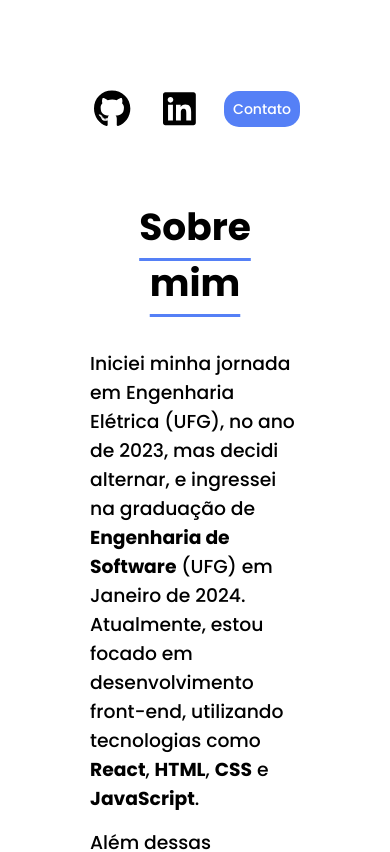
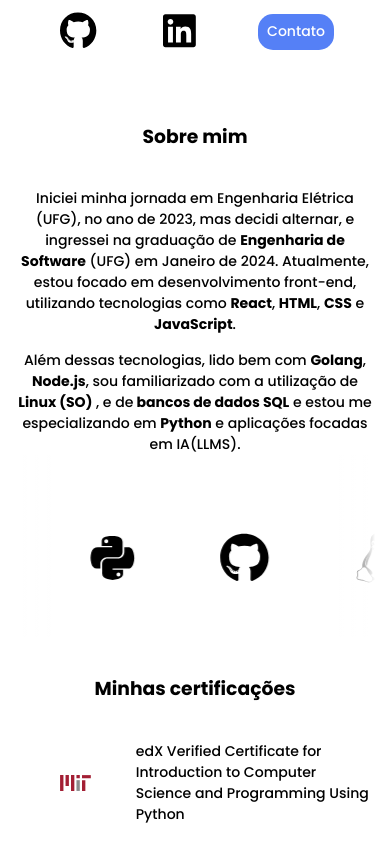
Before and after one commit to Luucasgontijo/portfolio, a React (Create React App) app: page / in a window 390 px wide. Shown: the part 920-1772 px from the top of the page. Built offline with nearby package versions, Linux system fonts and the light colour scheme.

Commit message:
media query adjusts

```diff
--- a/src/App.css
+++ b/src/App.css
@@ -7,6 +7,8 @@
     font-weight: var(--font-thin);
     font-size: var(--normal-font-size);
     margin: 0px 0px;
+    overflow-x: hidden;
+
   }
 
 /* === main css === */
@@ -333,13 +335,24 @@ font-weight: 300;
 @media (max-width: 692px) {
   main {
     position: absolute;
-    width: 100%;
+    width: 100vw;
     top: var(--alternative-header-height);
+    padding:  var(--mb-1) ;
   }
   .medias {
     margin-top: 2rem;
     margin-bottom: 2rem;
-    justify-content: space-between;
+    justify-content: space-evenly;
+  }
+  .certificate-container h2 {
+    font-size: var(--normal-font-size);
+  }
+  .certificate-container a {
+    width: 90vw;
+  }
+
+  .face{
+    width: 90vw;
   }
 
   .contact {
@@ -362,6 +375,21 @@ font-weight: 300;
 
 @media (max-width: 1025px) {
 
+
+  .about h2{
+    font-size: var(--normal-font-size);
+    font-weight: var(--font-thin);
+    color: var(--second-color);
+    text-align: center;
+
+
+  }
+  .about span{
+    font-size: var(--normal-font-size);
+    font-weight: var(--font-bold);
+    color: var(--second-color);
+}
+
   .presentation{
     flex-direction: column;
     text-align: center;
@@ -372,11 +400,13 @@ font-weight: 300;
     /* justify-content: space-between; */
   }
 
+
+
   .certificate-container {
     display: flex;
     align-items: center;
     justify-content: start;
-    margin: 4rem 0px;
+    margin: var(--mb-1) 0px;
 
 
   }
@@ -388,6 +418,10 @@ font-weight: 300;
   .contact-ways{
     margin: 0px 0px ;
   }
+  .section-title{
+    font-size: var(--h2-font-size);
+  }
+
 
 
 }
--- a/src/App.js
+++ b/src/App.js
@@ -75,7 +75,7 @@ function App() {
           </div>
 
           <div className="icon-media-container">
-            <a href='https://www.linkedin.com/in/lucas-gontijo-6887b92b3/' target='blank'><FontAwesomeIcon icon={faLinkedin} title='Abrir no Linkedin' className='icon'/></a>
+            <a href='https://www.linkedin.com/in/lucas-gontijo-6887b92b3/' target='blank'><FontAwesomeIcon icon={faLinkedin} title='Abrir no Linkedin' className='icon' /></a>
 
           </div>
           <a className='contato' href="#contato" onClick={(e) => handleClick(e, 'contato')}>Contato</a>
@@ -128,6 +128,7 @@ function App() {
         <div className='img-container'>
               <img src='./MIT.svg'  className='certificate-img' />
           </div>
+
             <a href='https://courses.edx.org/certificates/ec0f70d152b541f4b7cc09ac8407fd12' target='blank'><h2>edX Verified Certificate for Introduction to Computer Science and Programming Using Python</h2> </a>
         </div>
 
--- a/src/components/Header/Header.js
+++ b/src/components/Header/Header.js
@@ -4,7 +4,7 @@ import './Header.css'; // Importa o CSS específico do Header (opcional)
 // import lightModeIcon from '.';
 // import darkModeIcon from './assets/moon.svg';
 import { FontAwesomeIcon } from '@fortawesome/react-fontawesome';
-import { faLanguage } from '@fortawesome/free-solid-svg-icons';
+
 
 function Header() {
 
```
